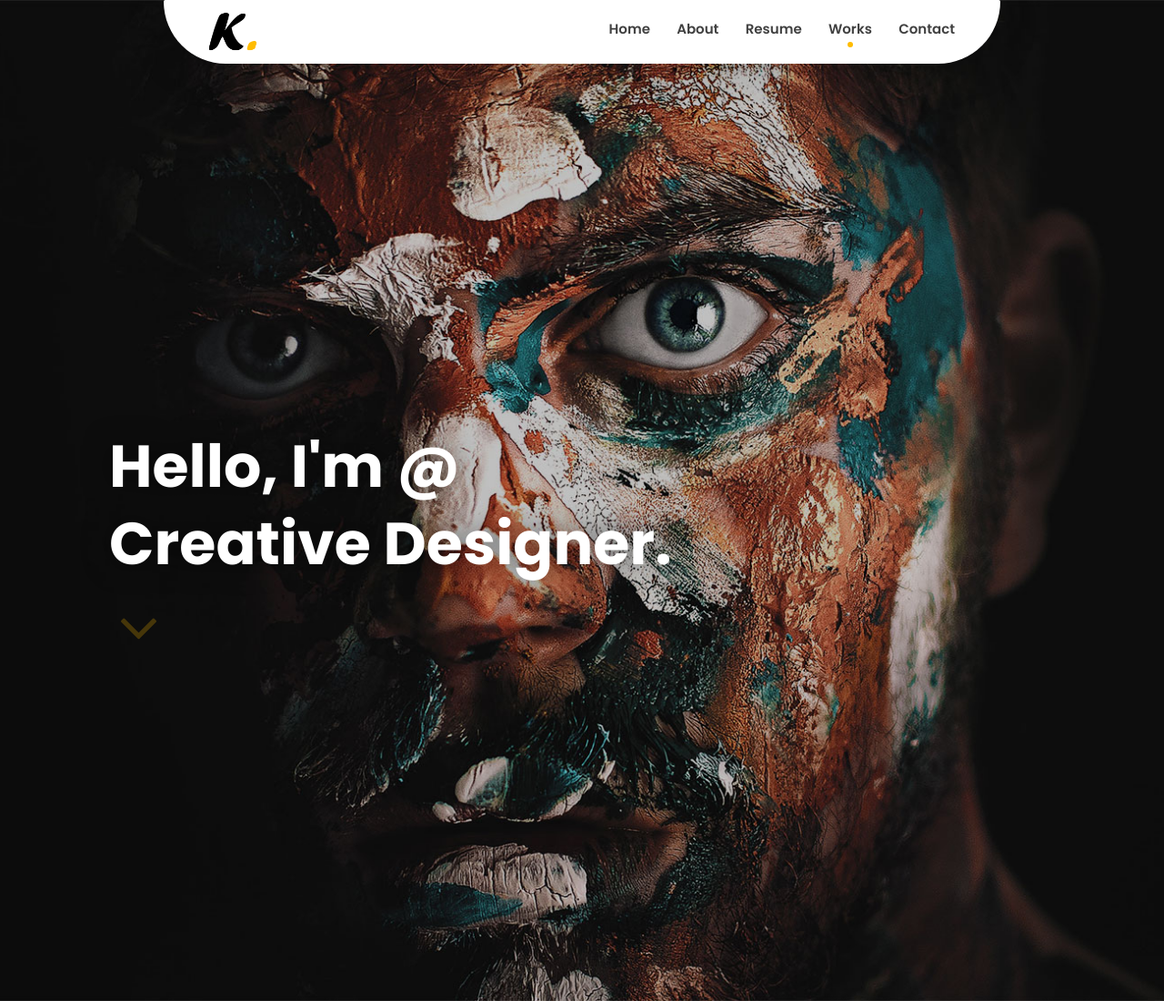
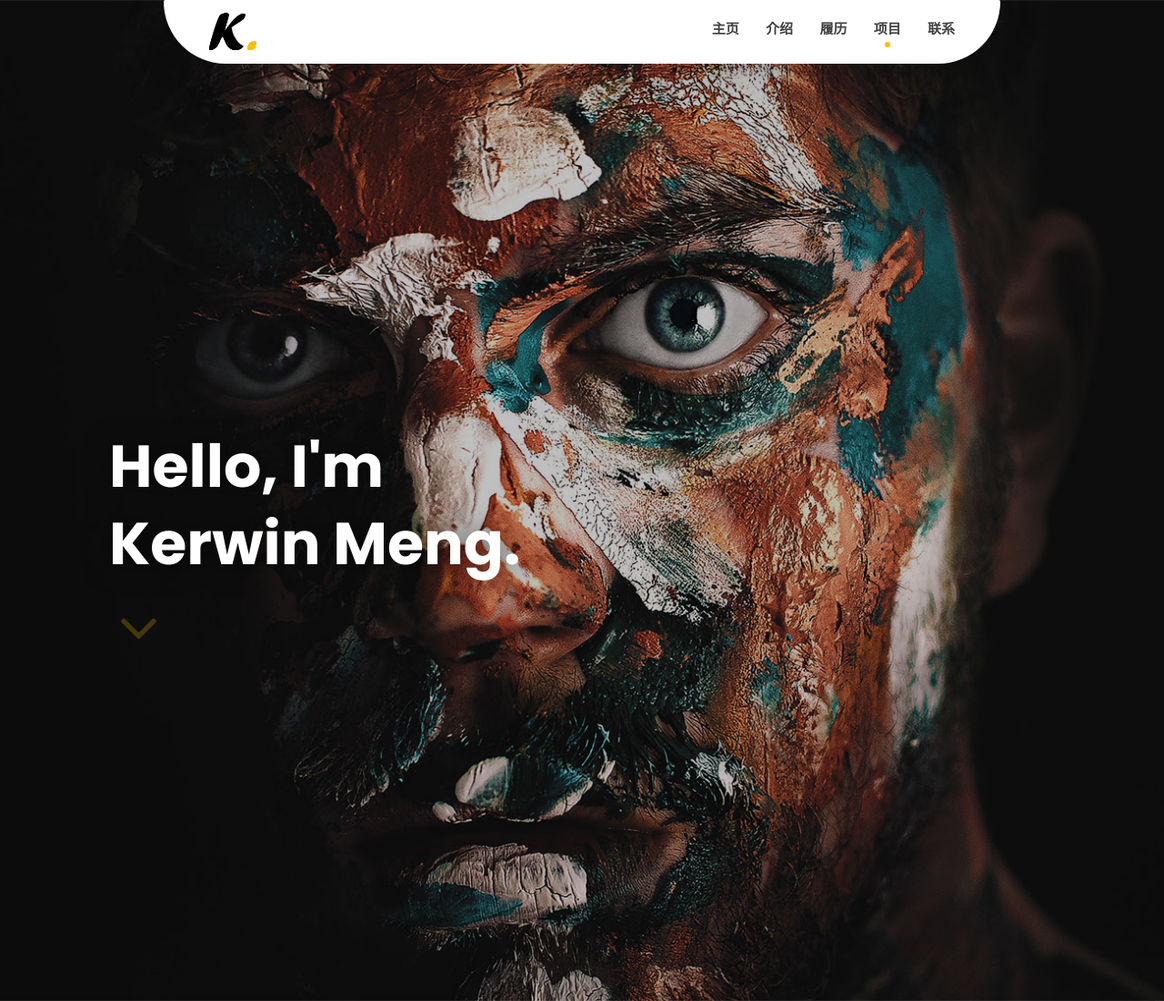
Before and after one commit to 11192777/11192777.github.io, a plain HTML site: page index.html in a window 1280 px wide. Shown: the top 1100 px of the page at 91% size. Drawn offline with Linux system fonts and the light colour scheme.

Commit message:
2020-04-09 21:33 Update some person information.

```diff
--- a/index.html
+++ b/index.html
@@ -3,18 +3,15 @@
 
 
 <head>
-	<title>KNIT - Creative Personal Portfolio Template</title>
+	<title>This is Kerwin Meng. personal homepage.</title>
 	<meta charset="UTF-8">
 	<meta name="description" content="Knit creative personal portfolio template">
 	<meta name="keywords" content="knit, creative, personal, portfolio, template">
 	<meta name="viewport" content="width=device-width, initial-scale=1.0">
-	<!-- Favicon -->
 	<link href="img/favicon.png" rel="shortcut icon"/>
 
-	<!-- Google Fonts -->
 	<link href="https://fonts.googleapis.com/css?family=Poppins:300,400,500,600,700" rel="stylesheet">
 
-	<!-- Stylesheets -->
 	<link rel="stylesheet" href="css/bootstrap.min.css"/>
 	<link rel="stylesheet" href="css/font-awesome.min.css"/>
 	<link rel="stylesheet" href="css/themify-icons.css"/>
@@ -23,24 +20,19 @@
 	<link rel="stylesheet" href="css/owl.carousel.min.css"/>
 	<link rel="stylesheet" href="css/style.css"/>
 
-	<!--[if lt IE 9]>
 	  <script src="https://oss.maxcdn.com/html5shiv/3.7.2/html5shiv.min.js"></script>
 	  <script src="https://oss.maxcdn.com/respond/1.4.2/respond.min.js"></script>
-	<![endif]-->
 
 </head>
 <body>
-	<!-- Preloder -->
 	<div id="preloder">
 		<div class="loader"></div>
 	</div>
 
 
-	<!-- Header section start -->
 	<header class="header-section">
 		<div class="container">
 			<div class="header-warp">
-				<!-- Site Logo -->
 				<a href="#" class="site-logo">
 					<img src="img/logo.png" alt="">
 				</a>
@@ -49,11 +41,11 @@
 				<nav class="site-menu">
 					<div class="sm-close"><i class="ti-close"></i></div>
 					<ul class="menu-list">
-						<li><a href="#home">Home</a></li>
-						<li><a href="#about">About</a></li>
-						<li><a href="#resume">Resume</a></li>
-						<li><a href="#works">Works</a></li>
-						<li><a href="#contact">Contact</a></li>
+						<li><a href="#home">主页</a></li>
+						<li><a href="#about">介绍</a></li>
+						<li><a href="#resume">履历</a></li>
+						<li><a href="#works">项目</a></li>
+						<li><a href="#contact">联系</a></li>
 					</ul>
 				</nav>
 			</div>
@@ -65,7 +57,7 @@
 	<!-- Hero section start -->
 	<section class="hero-section set-bg" id="home" data-setbg="img/bg.jpg">
 		<div class="hero-content">
-			<h2>Hello, I'm @<br>Creative Designer.</h2>
+			<h2>Hello, I'm <br>Kerwin Meng.</h2>
 			<i class="fa fa-angle-down"></i>
 		</div>
 	</section>
@@ -78,7 +70,7 @@
 			<div class="row">
 				<div class="col-lg-6 wow fadeInUp" data-wow-delay="0.3s">
 					<figure>
-						<img src="img/author.jpg" alt="">
+						<img src="img/kerwin.jpg" alt="">
 					</figure>
 				</div>
 				<div class="col-lg-6 about-text wow fadeInDown" data-wow-delay="0.5s">
```
Also changed, not shown: img/kerwin.jpg (renamed from img/author.jpg).
